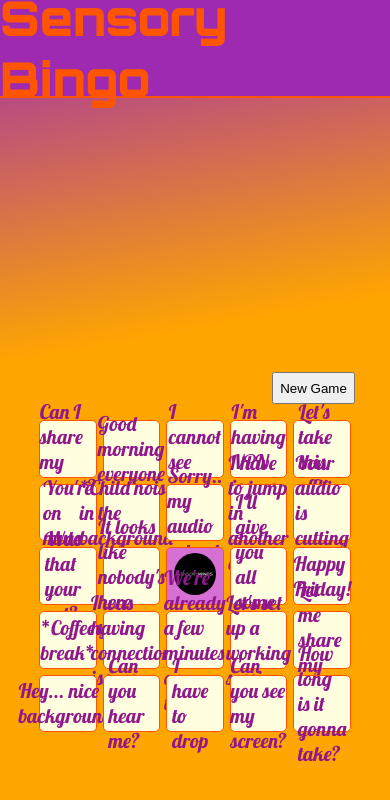
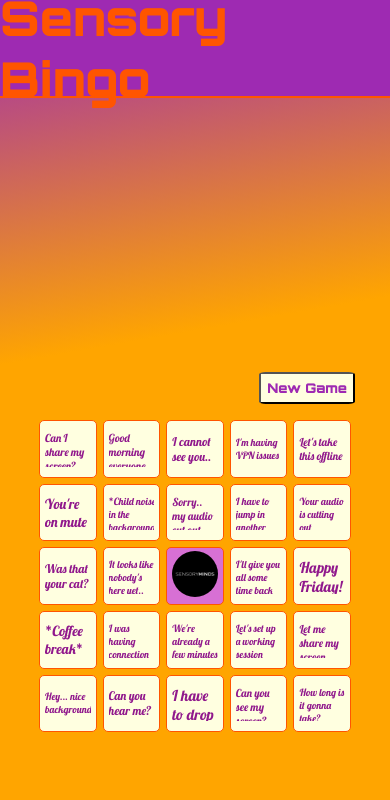
Before and after one commit to mcapurri/Sensory-bingo, a React (Create React App) app: page / in a window 390 px wide. Shown: the top 800 px of the page. Built offline with nearby package versions, Linux system fonts and the light colour scheme.

Commit message:
added Button and FluidText components

```diff
--- a/src/components/Box/Box.css
+++ b/src/components/Box/Box.css
@@ -26,23 +26,32 @@
 
 @media (max-width: 760px) {
   .image {
-    width: 62px;
-    height: 62px;
+    width: 70px;
+    height: 70px;
   }
 }
 
 @media (max-width: 576px) {
   .image {
+    width: 60px;
+    height: 60px;
+  }
+}
+@media (max-width: 480px) {
+  .boxContainer {
+    font-weight: 300;
+  }
+  .image {
     width: 46px;
     height: 46px;
   }
 }
-@media (max-width: 430px) {
+@media (max-width: 370px) {
   .boxContainer {
     font-weight: 300;
   }
   .image {
-    width: 42px;
-    height: 42px;
+    width: 40px;
+    height: 40px;
   }
 }
--- a/src/components/Box/Box.tsx
+++ b/src/components/Box/Box.tsx
@@ -2,6 +2,7 @@ import React from "react";
 import { GridElement } from "../../context/BingoContext";
 import logo from "../../assets/sensory-logo.png";
 import "./Box.css";
+import { FluidText } from "../FluidText/FluidText";
 
 interface BoxProps {
   onBoxClicked: () => void;
@@ -18,8 +19,7 @@ export const Box: React.FC<BoxProps> = ({ onBoxClicked, gridElement }) => {
         color: gridElement.selected ? "lightyellow" : "#90188c",
       }}
     >
-      {" "}
-      <div>{gridElement.text}</div>
+      <FluidText>{gridElement.text}</FluidText>
     </div>
   );
 };
--- /dev/null
+++ b/src/components/Button/Button.css
@@ -0,0 +1,7 @@
+.button {
+  background-color: lightyellow;
+  color: rgb(158, 42, 178);
+  border: 1x solid rgb(158, 42, 178);
+  border-radius: 7%;
+  font-family: "Orbitron", sans-serif;
+}
--- /dev/null
+++ b/src/components/Button/Button.tsx
@@ -0,0 +1,18 @@
+import React from "react"; //  { useContext }
+import "./Button.css";
+
+interface ButtonProps {
+  children: React.ReactNode;
+  onClick: () => void | undefined;
+}
+const Button: React.FC<ButtonProps> = ({ children, onClick }) => {
+  return (
+    <>
+      <button className="button" onClick={onClick}>
+        {children}
+      </button>
+    </>
+  );
+};
+
+export default Button;
--- /dev/null
+++ b/src/components/FluidText/FluidText.css
@@ -0,0 +1,9 @@
+.fluidTextContainer {
+  height: 100%;
+  width: 100%;
+  display: flex;
+  overflow: hidden;
+}
+.fluidTextItem {
+  margin: auto;
+}
--- /dev/null
+++ b/src/components/FluidText/FluidText.jsx
@@ -0,0 +1,38 @@
+import { useEffect, useRef, useState } from "react";
+import "./FluidText.css";
+
+const isOverflowing = (el) => {
+  return el.scrollHeight > el.clientHeight || el.scrollWidth > el.clientWidth;
+};
+
+export const FluidText = ({ maxSize, minSize, children }) => {
+  const fluidTextRef = useRef();
+  const [fontSize, setFontSize] = useState(maxSize);
+
+  // reset font-size when the text (children) changes - helps text 'grow' when text is reduced
+  useEffect(() => {
+    setFontSize(maxSize);
+  }, [children, maxSize]);
+
+  // decrease font-size if overflowing until minSize font size
+  useEffect(() => {
+    const decrementFontSize = () => setFontSize(fontSize - 1);
+
+    if (fontSize > minSize && isOverflowing(fluidTextRef.current)) {
+      decrementFontSize();
+    }
+  }, [children, fontSize, minSize]);
+
+  return (
+    <div className="fluidTextContainer" ref={fluidTextRef}>
+      <div className="fluidTextItem" style={{ fontSize }}>
+        {children}
+      </div>
+    </div>
+  );
+};
+
+FluidText.defaultProps = {
+  maxSize: "24",
+  minSize: "10",
+};
--- a/src/components/Game/Game.tsx
+++ b/src/components/Game/Game.tsx
@@ -2,6 +2,7 @@ import { useContext } from "react";
 import { Box, JollyBox } from "../Box/Box";
 import "./Game.css";
 import { BingoContext } from "../../context/BingoContext";
+import Button from "../Button/Button";
 
 const Game = () => {
   const { grid, setGridElement, shuffleAndInitialize } =
@@ -11,7 +12,7 @@ const Game = () => {
     <div className="container">
       <div className="gameContainer">
         <div className="buttonContainer">
-          <button onClick={() => shuffleAndInitialize?.()}>New Game</button>
+          <Button onClick={() => shuffleAndInitialize?.()}>New Game</Button>
         </div>
         <div className="boardContainer">
           {grid?.map((row, rowIndex) =>
```
